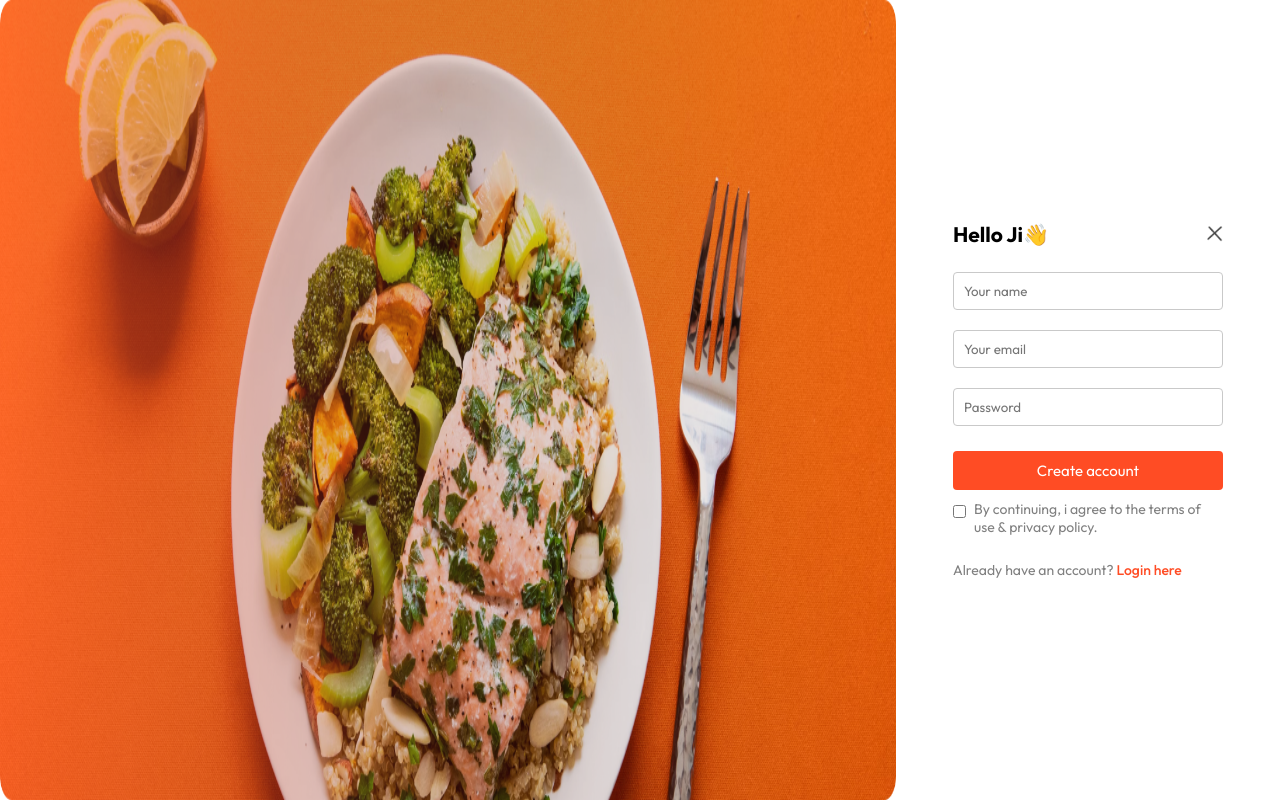
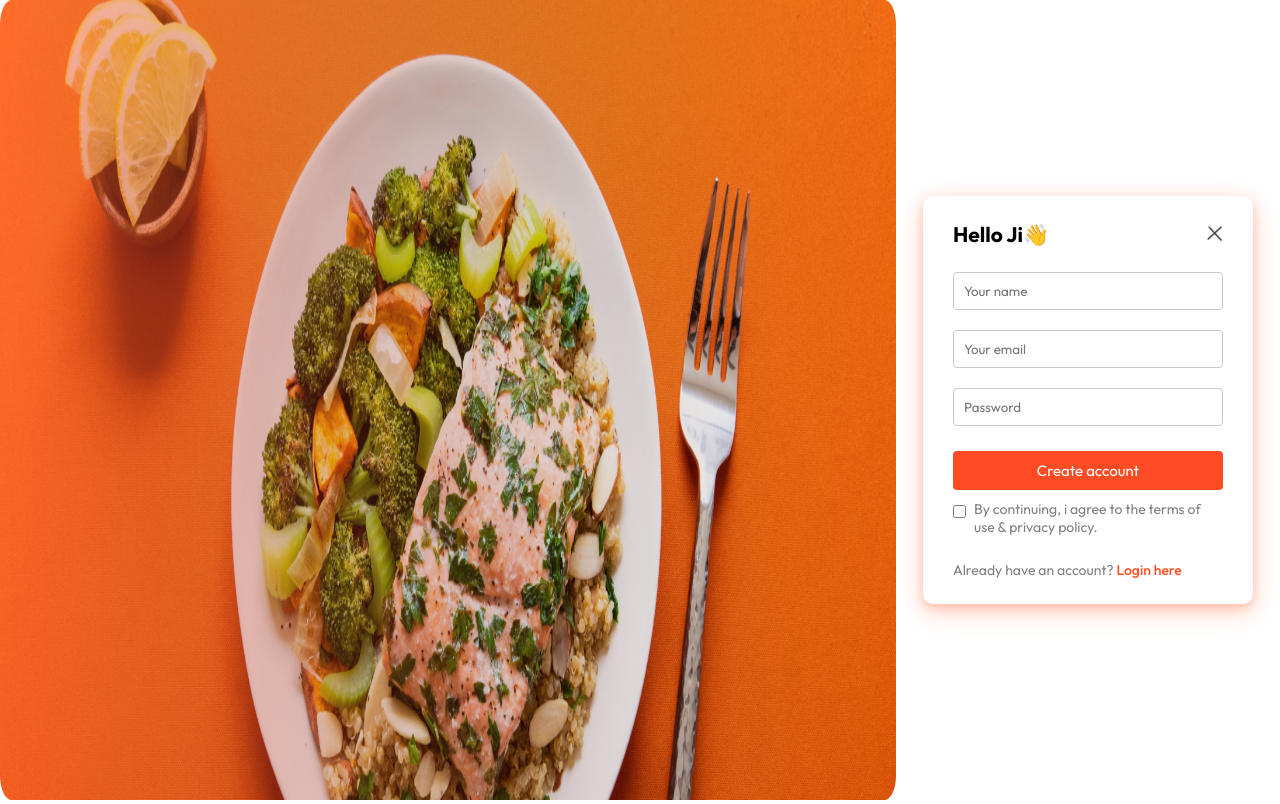
Before and after one commit to ABC11xyz/FOOD, a React (Vite) app in the folder Frontend/: page / in a window 1280 px wide. Both pictures are taken after a click on the button "sign in". Built offline with nearby package versions, Linux system fonts and the light colour scheme; no server answers.

Commit message:
Update LoginPopup.css
effect

```diff
--- a/Frontend/src/components/LoginPopup/LoginPopup.css
+++ b/Frontend/src/components/LoginPopup/LoginPopup.css
@@ -46,6 +46,17 @@
     border-radius: 8px;
     font-size: 14px;
     animation: fadeIn 0.5s;
+     border-radius: 10px;
+    box-shadow: 0 4px 8px rgba(255, 99, 71, 0.2),   /* Light tomato shadow */
+    0 6px 20px rgba(255, 69, 0, 0.2),   /* Darker tomato shadow */
+    0 8px 30px rgba(255, 160, 122, 0.2); /* Lighter shadow for contrast */
+transition: box-shadow 0.3s ease;
+}
+
+.login-popup-container:hover {
+    box-shadow: 0 8px 16px rgba(255, 99, 71, 0.4),
+    0 12px 40px rgba(255, 69, 0, 0.4),
+    0 16px 60px rgba(255, 160, 122, 0.4);
 }
 
 .login-popup-title {
```
